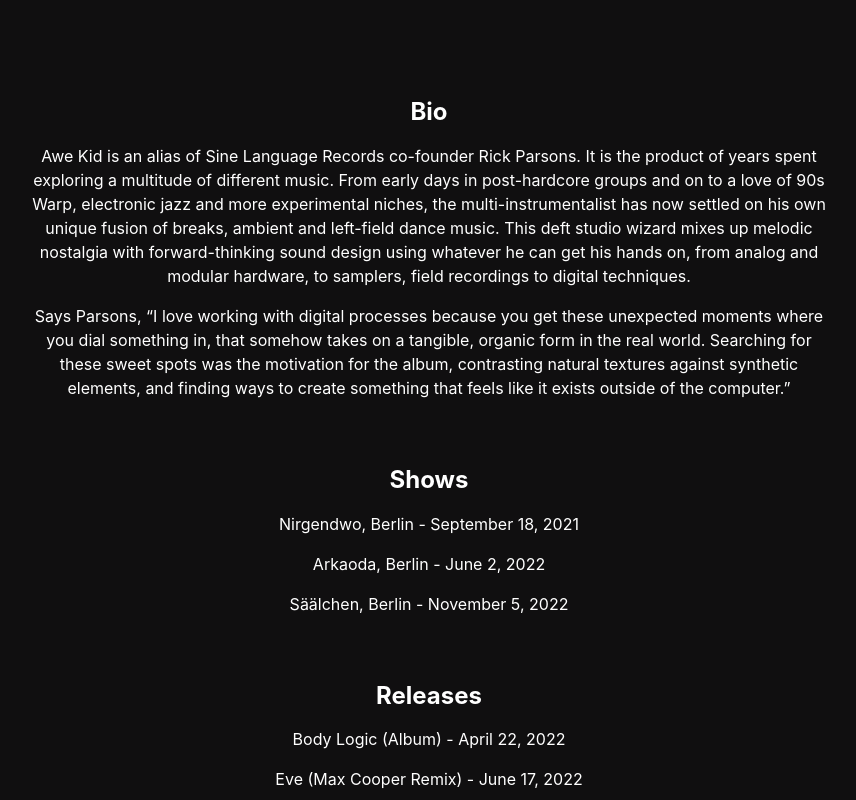
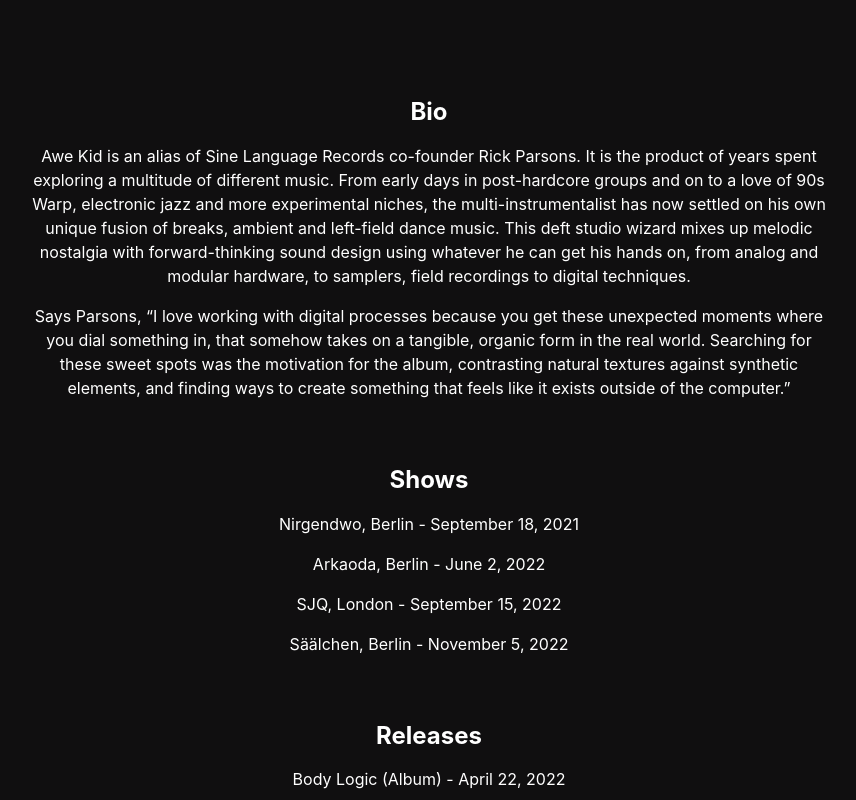
Before and after one commit to rkparsons/awekidmusic, a Next.js app: page /epk in a window 1280 px wide. Shown: the top 800 px of the page, without its empty margins (211-1067 px from the left). Built offline with nearby package versions, Linux system fonts and the light colour scheme.

Commit message:
Add sjq date

```diff
--- a/pages/epk.tsx
+++ b/pages/epk.tsx
@@ -45,6 +45,7 @@
           <h2>Shows</h2>
           <p>Nirgendwo, Berlin - September 18, 2021</p>
           <p>Arkaoda, Berlin - June 2, 2022</p>
+          <p>SJQ, London - September 15, 2022</p>
           <p>Säälchen, Berlin - November 5, 2022</p>
         </div>
 
```
